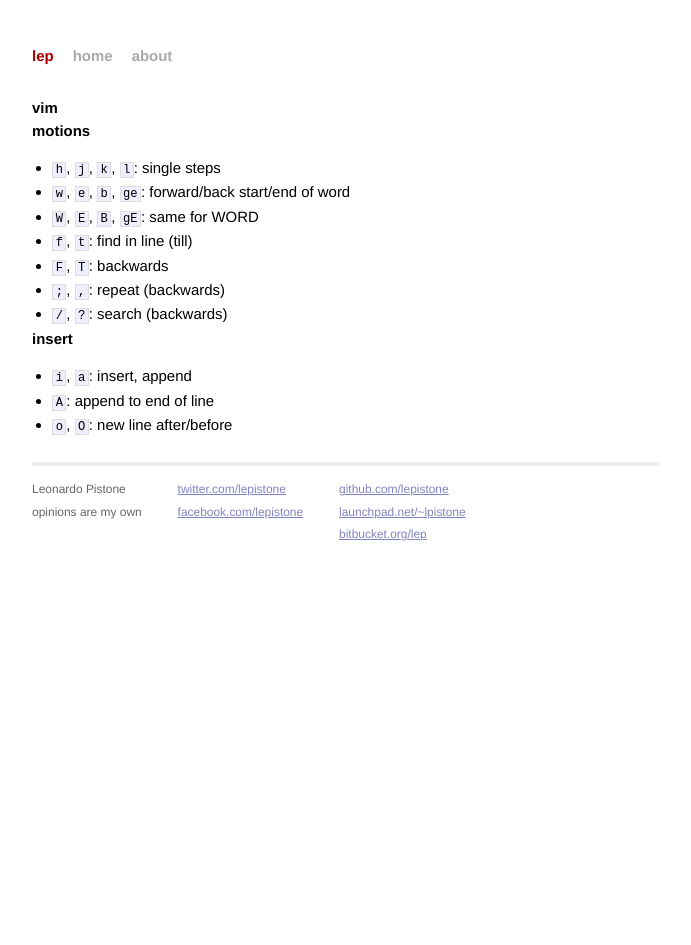
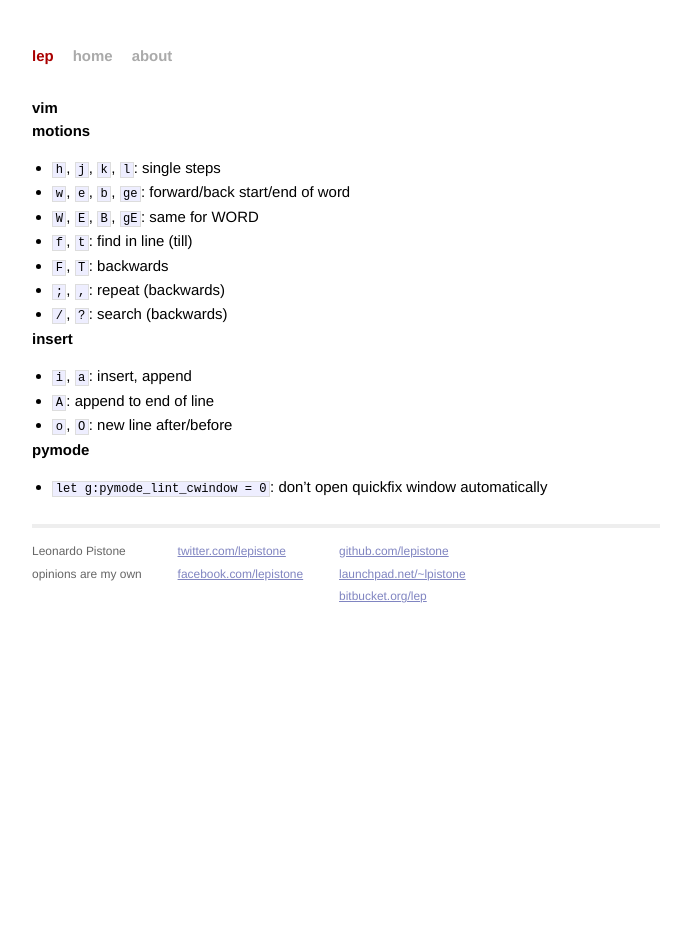
Before and after one commit to lepistone/lepistone.github.io, a Jekyll site: the page built from vim.md, in a window 1280 px wide. Shown: the whole page, without its empty margins (294-985 px from the left). Built offline with Jekyll 4.4.1, drawn with Linux system fonts in a browser that asks for light colours; Markdown is read by kramdown in place of the engine named in the settings.

Commit message:
vim: disable quickfix window

```diff
--- a/vim.md
+++ b/vim.md
@@ -15,3 +15,6 @@
 - `i`, `a`: insert, append
 - `A`: append to end of line
 - `o`, `O`: new line after/before
+
+# pymode
+- `let g:pymode_lint_cwindow = 0`: don't open quickfix window automatically
```
